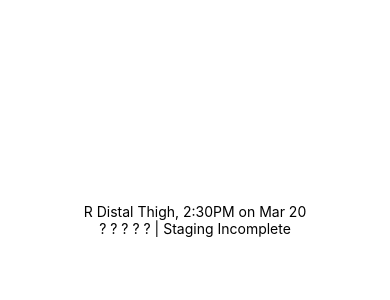
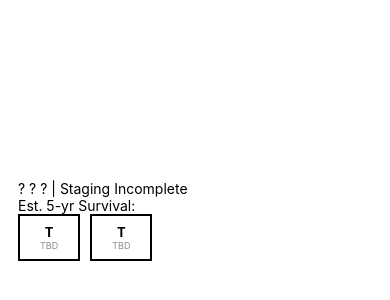
Before and after one commit to sirkevinwang/NOMA, a React Native app: screen / in a window 390 px wide. Shown: the part 202-502 px from the top of the page. Built offline with nearby package versions, Linux system fonts and the light colour scheme.

Commit message:
Defined some default states for staging

```diff
--- a/App.js
+++ b/App.js
@@ -1,15 +1,44 @@
 import { StatusBar } from 'expo-status-bar';
-import React from 'react';
+import React, { useState } from 'react';
 import { StyleSheet, Text, View } from 'react-native';
-import StageHeader from './components/StageHeader';
-import CaseTitleHeader from './components/CaseTitleHeader';
+import CaseHeader from './components/Header/CaseHeader';
+import NavigationBar from './components/Navigation/NavigationBar';
+
+import emptyCaseData from './cases/empty-case';
+
+export default function App() {
 
 
-export default function App() {
+  const [currentStep, setCurrentStep]= useState(0);
+  // TOOD: should load default data from here
+  // header
+  const [caseName, setCaseName] = useState("Untitled Case");
+  const [stage, setStage] = useState([null, null, null]);
+  const [caseStagingStatus, setCaseStagingStatus] = useState("Incomplete");
+  const [fiveYearExpactancy, setFiveYearExpectancy] = useState(null);
+
+  // T Stage
+  const [TStage, setTStage] = useState({
+    "depth": null,
+    "ulceration": null,
+    "more_than_0.8mm": null,
+  });
+
+  const [NStage, setNStage] = useState({
+      "SLNB": null,
+      "clinically_occult": null,
+      "lab_confirmed": null,
+      "MSI": null
+  })
+  const [MStage, setMStage] = useState({
+    "mets": null,
+    "mets_location": null
+  })
+
   return (
     <View style={styles.container}>
-      <CaseTitleHeader />
-      <StageHeader />
+      <CaseHeader />
+      <NavigationBar />
       <StatusBar style="auto" />
     </View>
   );
@@ -17,9 +46,10 @@ export default function App() {
 
 const styles = StyleSheet.create({
   container: {
+    paddingHorizontal: 18,
     flex: 1,
     backgroundColor: '#fff',
-    alignItems: 'center',
+    alignItems: 'flex-start',
     justifyContent: 'center',
   },
 });
--- /dev/null
+++ b/cases/empty-case.js
@@ -0,0 +1,27 @@
+const emptyCaseData = {
+    "case_name": "",
+    "stage": [null, null, null],
+    "clincial_stage": null,
+    "case_staging_status": "Incomplete",
+    "five_year_expectancy": null,
+    "staging": {
+        "T": {
+            "depth": null,
+            "ulceration": null,
+            "more_than_0.8mm": false
+        },
+        "N": {
+            "SLNB": null,
+            "clinically_occult": 0,
+            "lab_confirmed": 0,
+            "MSI": false
+        },
+        "M": {
+            "mets": false,
+            "mets_location": null
+        }
+    }
+
+}
+
+export default emptyCaseData;
--- /dev/null
+++ b/components/Header/CaseFiveYearSurvivalRate.js
@@ -0,0 +1,12 @@
+import React from 'react'
+import { View, Text } from 'react-native'
+
+const CaseFiveYearSurvivalRate = (props) => {
+    return (
+        <View>
+            <Text>Est. 5-yr Survival: {props.survivalRate === null ? "TBD" : props.survivalRate }</Text>
+        </View>
+    )
+}
+
+export default CaseFiveYearSurvivalRate;
--- /dev/null
+++ b/components/Header/CaseHeader.js
@@ -0,0 +1,17 @@
+import React from 'react';
+import { View, Text } from 'react-native';
+import CaseTitle from './CaseTitle';
+import CaseStage from './CaseStage';
+import CaseFiveYearSurvivalRate from './CaseFiveYearSurvivalRate';
+
+const CaseHeader = (props) => {
+    return (
+        <View>
+            <CaseTitle caseTitle={props.caseTitle}/>
+            <CaseStage stage={props.stage} clinicalStage={props.clinicalStage} caseStatus={props.caseStatus}/>
+            <CaseFiveYearSurvivalRate survivalRate={props.survivalRate}/>
+        </View>
+    )
+}
+
+export default CaseHeader
--- a/components/StageHeader.js
+++ b/components/Header/CaseStage.js
@@ -1,12 +1,12 @@
 import React from 'react';
 import { StyleSheet, Text, View } from 'react-native';
 
-const StageHeader = () => {
+const CaseStage = (props) => {
     return (
         <>
-        <Text>? ? ? ? ? | Staging Incomplete</Text>
+        <Text>? ? ? | Staging Incomplete</Text>
         </>
     );
 }
 
-export default StageHeader;
+export default CaseStage;
--- a/components/CaseTitleHeader.js
+++ b/components/Header/CaseTitle.js
@@ -1,12 +1,12 @@
 import React from 'react'
 import { View, Text } from 'react-native'
 
-const CaseTitleHeader = () => {
+const CaseTitle = (props) => {
     return (
         <View>
-            <Text>R Distal Thigh, 2:30PM on Mar 20</Text>
+            <Text>{props.caseTitle}</Text>
         </View>
     )
 }
 
-export default CaseTitleHeader;
+export default CaseTitle;
--- /dev/null
+++ b/components/Navigation/NavigationBar.js
@@ -0,0 +1,24 @@
+import React from 'react';
+import { View, StyleSheet } from 'react-native';
+import NavigationStep from './NavigationStep';
+const NavigationBar = () => {
+    return (
+        <View styles={styles.nav}>
+            <View style={styles.row}>
+                <NavigationStep/>
+                <NavigationStep/>
+            </View>
+        </View>
+    )
+}
+
+const styles = StyleSheet.create({
+    nav: {
+        display: 'flex'
+    },
+    row: {
+        flexDirection: 'row'
+    }
+});
+
+export default NavigationBar;
--- /dev/null
+++ b/components/Navigation/NavigationStep.js
@@ -0,0 +1,37 @@
+import React from 'react'
+import { View, Text, StyleSheet} from 'react-native'
+
+const NavigationStep = (props) => {
+    return (
+        <View style={styles.wrapper}>
+            <Text style={styles.stepTitle}>T</Text>
+            <Text style={styles.stepSubtitle}>TBD</Text>
+        </View>
+    )
+}
+
+const styles = StyleSheet.create({
+    wrapper: {
+        borderColor: '#000',
+        borderWidth: 2,
+        borderStyle: 'solid',
+        paddingHorizontal: 20,
+        paddingVertical: 8,
+        marginRight: 10
+
+    },
+    stepTitle: {
+        fontWeight: '700',
+        fontSize: 13,
+        textAlign: 'center'
+    },
+    stepSubtitle: {
+        fontWeight: '400',
+        fontSize: 9,
+        color: "#8c8c8c",
+        textAlign: 'center'
+    }
+});
+
+
+export default NavigationStep
```
Also changed, not shown: cases/sample-case-data.json (added, +25 -0 lines).
